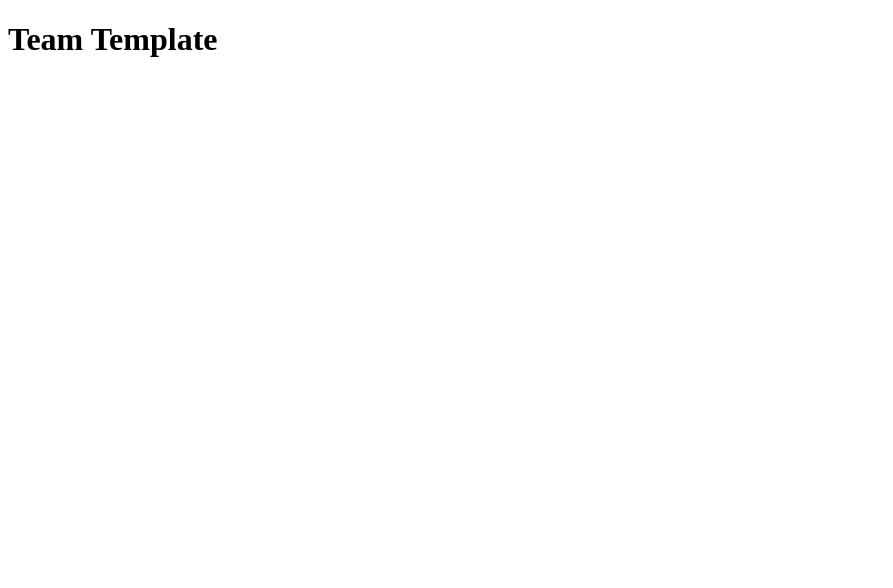
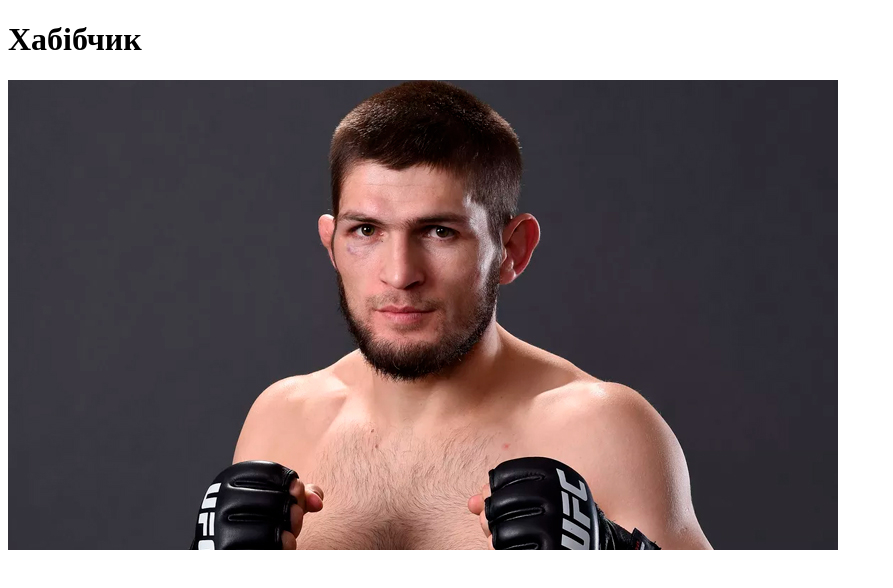
Before and after one commit to MarianMoh/landing, a plain HTML site: page index.html in a window 1280 px wide. Shown: the whole page, without its empty margins (0-893 px from the left). Drawn offline with Linux system fonts and the light colour scheme.

Commit message:
My first program

```diff
--- a/index.html
+++ b/index.html
@@ -1,5 +1,6 @@
 <!DOCTYPE html>
 <html lang="en">
+
 <head>
     <meta charset="UTF-8">
     <meta http-equiv="X-UA-Compatible" content="IE=edge">
@@ -7,15 +8,17 @@
     <title>Document</title>
     <link rel="shortcut icon" href="https://placekitten.com/96/139" type="image/x-icon">
 </head>
+
 <body>
     <header>
-        <h1>Team Template</h1>
+        <h1>Хабібчик</h1>
     </header>
     <main>
-
+        <img src="img/Хабиб.jpg" alt="Хабібчик">
     </main>
     <footer>
 
     </footer>
 </body>
+
 </html>
```
Also changed, not shown: img/Хабиб.jpg (added).
